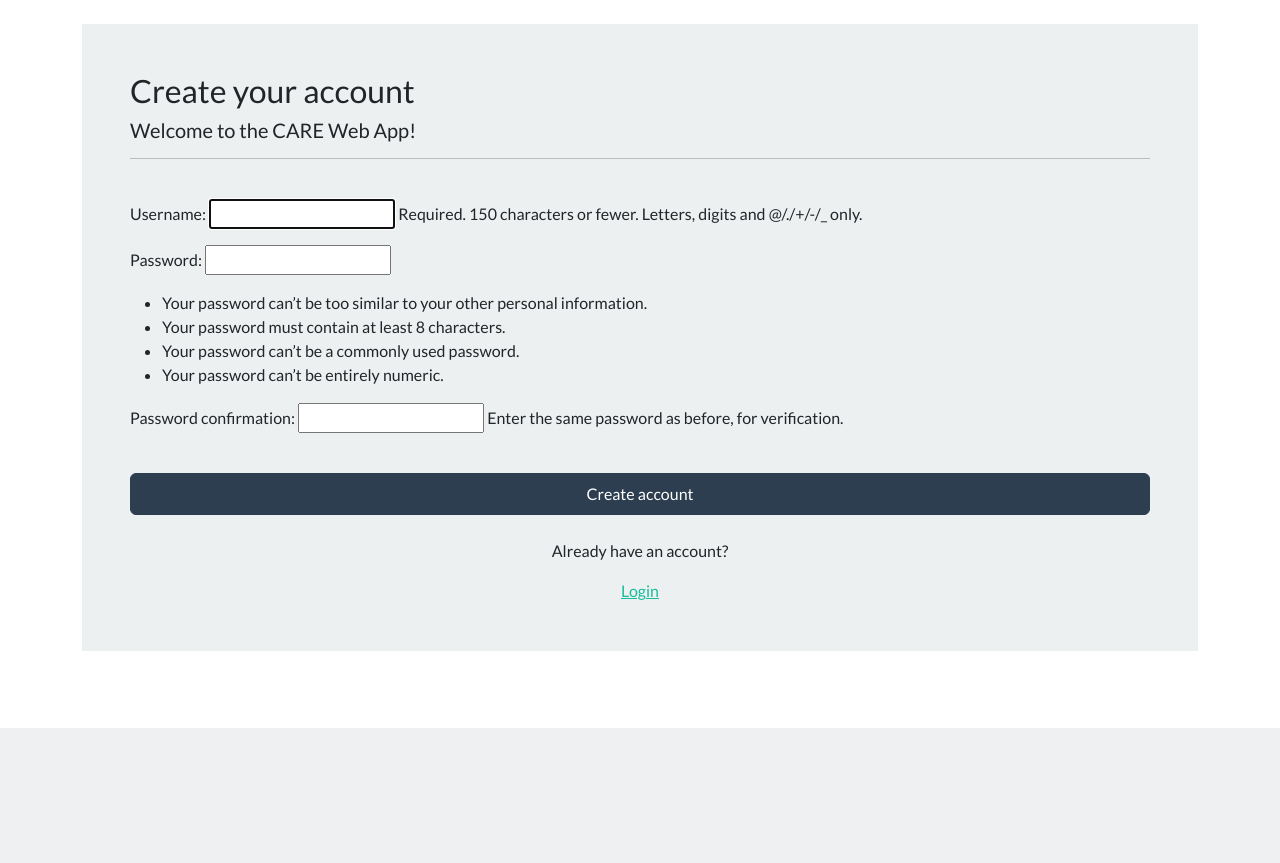
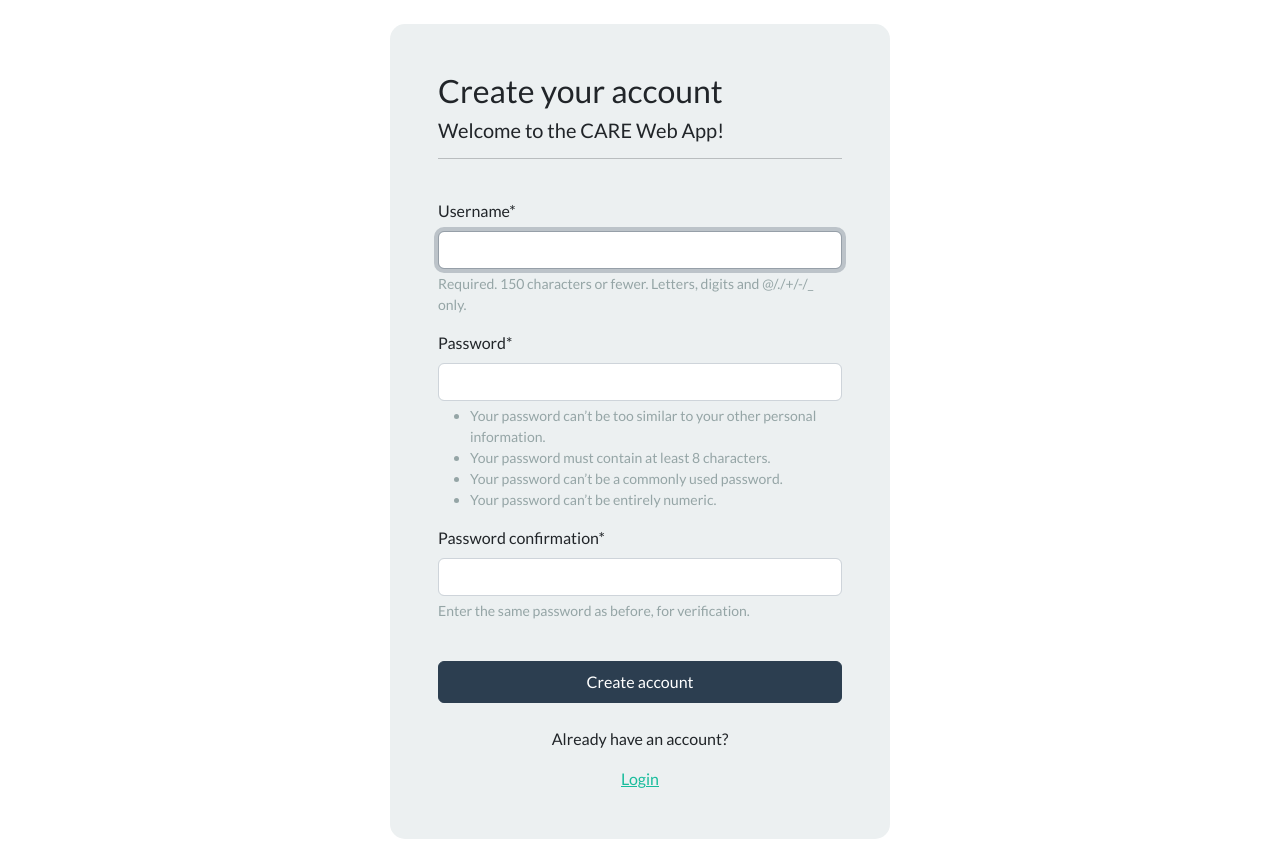
Before and after one commit to George-Ma2/CRUD-App-, a Django app: page /register in a window 1280 px wide. Shown: the part 72-935 px from the top of the page. Before the commit the page ends 800 px from the top, so only its background shows below. Run offline with Django 5.2, Linux system fonts and the light colour scheme; some libraries are stand-ins or nearby versions.

Commit message:
Add Django Crispy Forms and custom styles for register.html form
Integrated Django Crispy Forms into the registration form in register.html  Created styles.css file and added specific styles for the form.

```diff
--- a/CARE_Web_App/CARE_Web_App/settings.py
+++ b/CARE_Web_App/CARE_Web_App/settings.py
@@ -39,7 +39,11 @@ INSTALLED_APPS = [
     'django.contrib.staticfiles',
 
     'web_app',
+    'crispy_forms',
+
 ]
+
+CRISPY_TEMPLATE_PACK = 'bootstrap4'
 
 MIDDLEWARE = [
     'django.middleware.security.SecurityMiddleware',
--- /dev/null
+++ b/CARE_Web_App/static/css/styles.css
@@ -0,0 +1,4 @@
+.form-layout{
+    border-radius: 15px;
+    width: 500px;
+}
--- a/CARE_Web_App/web_app/templates/web_app/register.html
+++ b/CARE_Web_App/web_app/templates/web_app/register.html
@@ -1,10 +1,12 @@
 {% extends 'web_app/base.html' %}
+
+{% load crispy_forms_tags %}
 
 {% block content %}
 
     <body>
 
-        <div class="container bg-light shadow-md p-5">
+        <div class="container bg-light shadow-md p-5 form-layout">
             <h3> Create your account </h3>
 
             <h5> Welcome to the CARE Web App! </h5>
@@ -17,7 +19,7 @@
                 <!-- mandatory or POST will not work -->
                 {% csrf_token %}
 
-                {{form.as_p}}
+                {{form|crispy}}
 
                 <br>
 
```
